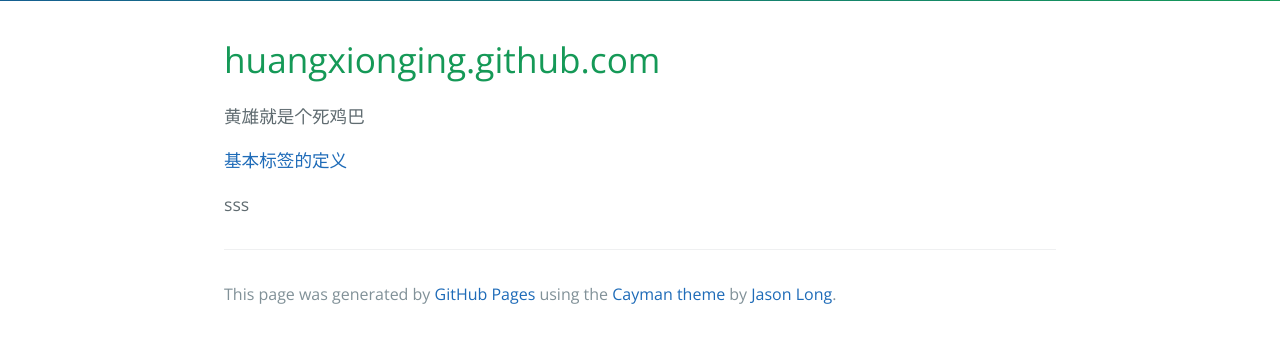
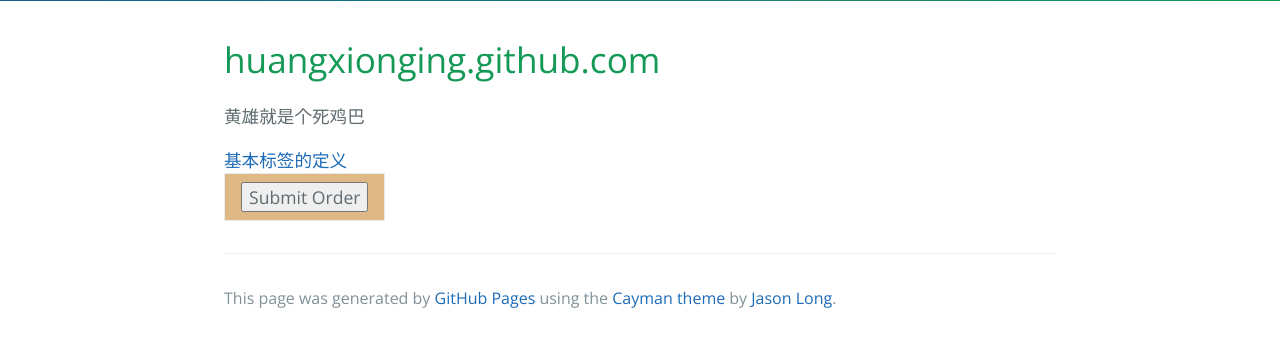
Before and after one commit to huangxionging/huangxionging.github.com, a PHP site: page /index.html in a window 1280 px wide. Shown: the part 316-663 px from the top of the page. Run offline with PHP 8.4, Linux system fonts and the light colour scheme.

Commit message:
更新
更新

```diff
--- a/index.html
+++ b/index.html
@@ -22,7 +22,13 @@
       <p>黄雄就是个死鸡巴</p>
       <a href="基本标签.html">基本标签的定义</a>
 
-      <p action="index.php" method="post">sss</p>
+      <form action="index.php" method="post">
+        <table border="0">
+          <tr bgcolor="#deb887">
+            <td colspan="2" align="center"><input type="submit" value="Submit Order"></td>
+          </tr>
+        </table>
+      </form>
       <footer class="site-footer">
 
         <span class="site-footer-credits">This page was generated by <a href="https://pages.github.com">GitHub Pages</a> using the <a href="https://github.com/jasonlong/cayman-theme">Cayman theme</a> by <a href="https://twitter.com/jasonlong">Jason Long</a>.</span>
--- a/index.php
+++ b/index.php
@@ -3,5 +3,4 @@ $a = array('1', '12', 'eee');
 #var_dump($a);
 
 echo json_encode($a);
-
 ?>
```
